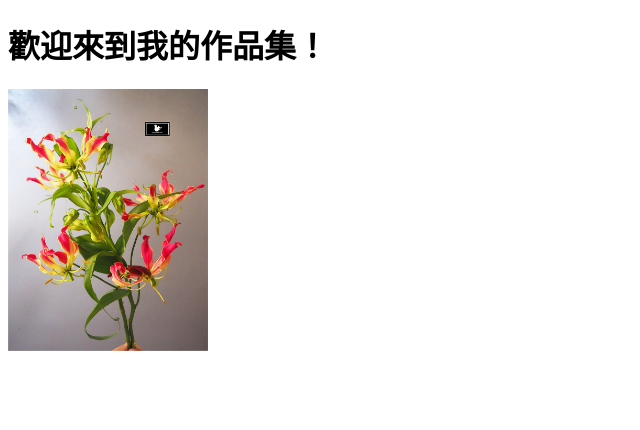
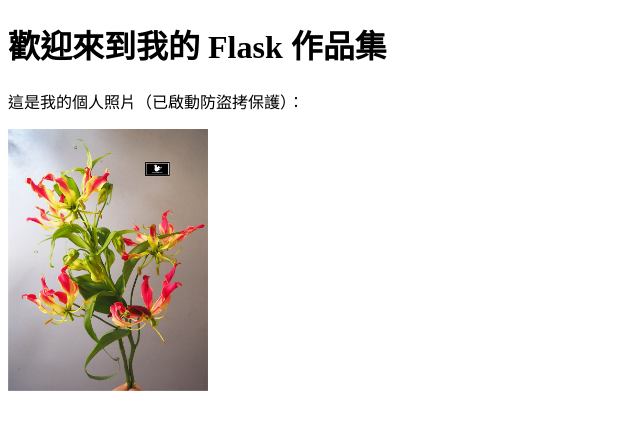
Before and after one commit to dakara941/simple-web, a Flask app: page / in a window 1280 px wide. Shown: the top 430 px of the page, without its empty margins (0-640 px from the left). Run offline with Flask 3, Linux system fonts and the light colour scheme.

Commit message:
Add files via upload

```diff
--- a/templates/index.html
+++ b/templates/index.html
@@ -1,12 +1,24 @@
-<!-- templates/index.html -->
 <!DOCTYPE html>
-<html>
+<html lang="zh-TW">
 <head>
-    <title>我的作品集</title>
+    <meta charset="UTF-8">
+    <title>我的 Python 作品集</title>
 </head>
 <body>
-    <h1>歡迎來到我的作品集！</h1>
-    <!-- 使用 url_for 動態引入 static 資料夾中的圖片 -->
-    <img src="{{ url_for('static', filename='my_image.jpg') }}" alt="個人照" width="200">
+
+    <h1>歡迎來到我的 Flask 作品集</h1>
+    <p>這是我的個人照片（已啟動防盜拷保護）：</p>
+
+    <!-- 【外層大框框】用來固定圖片和遮罩的範圍 -->
+    <div style="position: relative; display: inline-block; user-select: none; -webkit-user-select: none;">
+
+        <!-- 1. 底層：你的真實 JPG 圖片 -->
+        <img src="{{ url_for('static', filename='my_image.jpg') }}" alt="個人照" width="200" style="display: block;">
+
+        <!-- 2. 頂層：覆蓋在圖片正上方的「透明玻璃遮罩」 -->
+        <div style="position: absolute; top: 0; left: 0; width: 100%; height: 100%; background: transparent;" oncontextmenu="return false;"></div>
+
+    </div>
+
 </body>
 </html>
```
